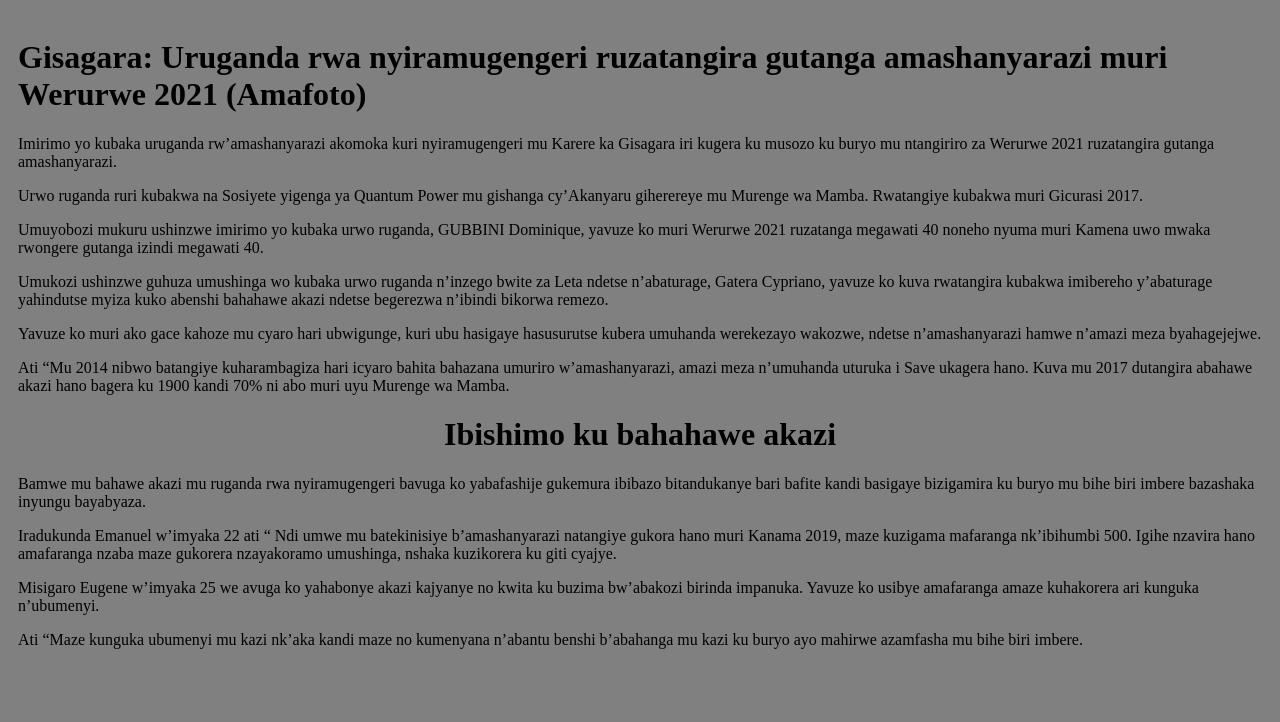
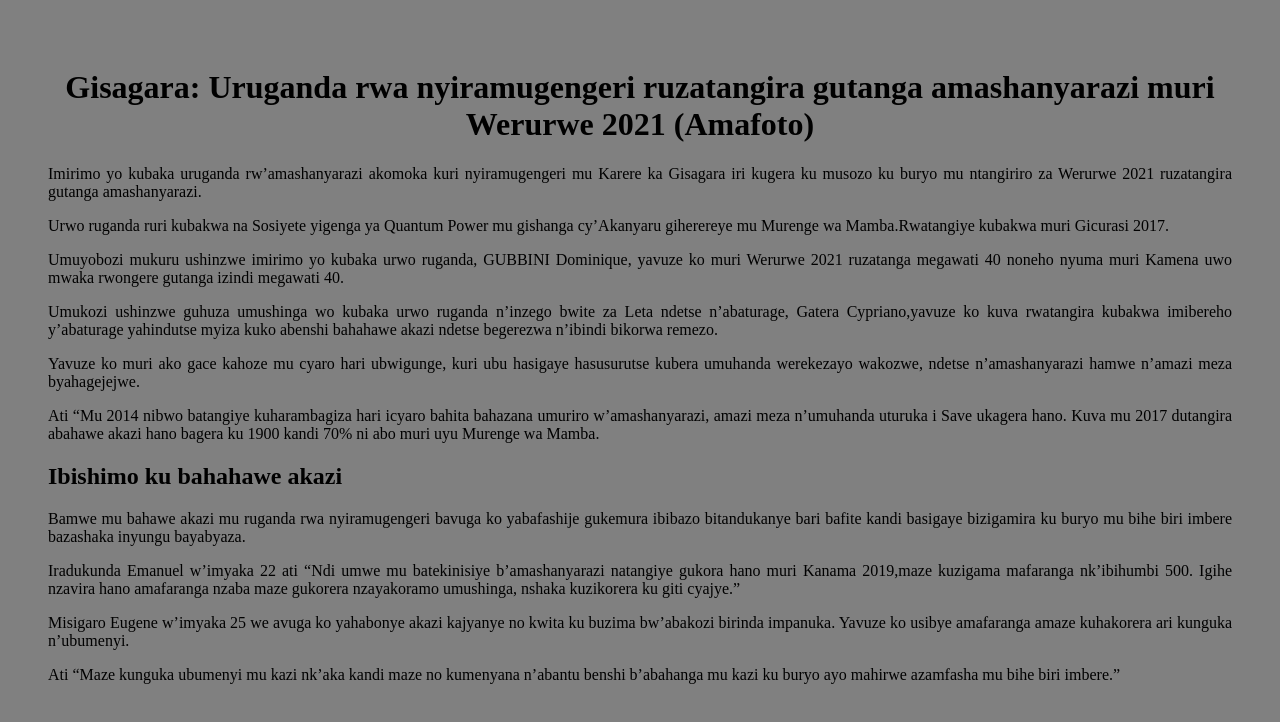
Before and after one commit to byinshi/html-tags, a plain HTML site: page webpage.html in a window 1280 px wide. Drawn offline with Linux system fonts and the light colour scheme.

Commit message:
Added style

```diff
--- a/webpage.html
+++ b/webpage.html
@@ -5,25 +5,23 @@
 
 	</head>
 
-	<body style="background-color:gray; padding:10px">
-		<h1 style="text-align:cnter">Gisagara: Uruganda rwa nyiramugengeri ruzatangira gutanga amashanyarazi muri Werurwe 2021 (Amafoto)</h1>
+	<body style="background-color:gray; padding:40px; text-align: justify">
+		<h1 style="text-align:center">Gisagara: Uruganda rwa nyiramugengeri ruzatangira gutanga amashanyarazi muri Werurwe 2021 		(Amafoto)</h1>
 		<p>Imirimo yo kubaka uruganda rw’amashanyarazi akomoka kuri nyiramugengeri mu Karere ka Gisagara iri kugera ku musozo ku buryo mu ntangiriro za Werurwe 2021 ruzatangira gutanga amashanyarazi.</p>
 
-		<p>Urwo ruganda ruri kubakwa na Sosiyete yigenga ya Quantum Power mu gishanga cy’Akanyaru giherereye mu Murenge wa Mamba. Rwatangiye kubakwa muri Gicurasi 2017.</p>
+		<p>Urwo ruganda ruri kubakwa na Sosiyete yigenga ya Quantum Power mu gishanga cy’Akanyaru giherereye mu Murenge wa Mamba.Rwatangiye kubakwa muri Gicurasi 2017.</p>
 		<p>Umuyobozi mukuru ushinzwe imirimo yo kubaka urwo ruganda, GUBBINI Dominique, yavuze ko muri Werurwe 2021 ruzatanga megawati 40 noneho nyuma muri Kamena uwo mwaka rwongere gutanga izindi megawati 40.</p>
-		<p>Umukozi ushinzwe guhuza umushinga wo kubaka urwo ruganda n’inzego bwite za Leta ndetse n’abaturage, Gatera Cypriano, yavuze ko kuva rwatangira kubakwa imibereho y’abaturage yahindutse myiza kuko abenshi bahahawe akazi ndetse begerezwa n’ibindi bikorwa remezo.</p>
+		<p>Umukozi ushinzwe guhuza umushinga wo kubaka urwo ruganda n’inzego bwite za Leta ndetse n’abaturage, Gatera Cypriano,yavuze ko kuva rwatangira kubakwa imibereho y’abaturage yahindutse myiza kuko abenshi bahahawe akazi ndetse begerezwa n’ibindi bikorwa remezo.</p>
 
 		<p>Yavuze ko muri ako gace kahoze mu cyaro hari ubwigunge, kuri ubu hasigaye hasusurutse kubera umuhanda werekezayo wakozwe, ndetse n’amashanyarazi hamwe n’amazi meza byahagejejwe.</p>
 
 		<p>Ati “Mu 2014 nibwo batangiye kuharambagiza hari icyaro bahita bahazana umuriro w’amashanyarazi, amazi meza n’umuhanda uturuka i Save ukagera hano. Kuva mu 2017 dutangira abahawe akazi hano bagera ku 1900 kandi 70% ni abo muri uyu Murenge wa Mamba.</p>
-		<h1 style= "text-align:center">Ibishimo ku bahahawe akazi</h1>
-<p>Bamwe mu bahawe akazi mu ruganda rwa nyiramugengeri bavuga ko yabafashije gukemura ibibazo bitandukanye bari bafite kandi basigaye bizigamira ku buryo mu bihe biri imbere bazashaka inyungu bayabyaza.</p>
-<p>Iradukunda Emanuel w’imyaka 22 ati “ Ndi umwe mu batekinisiye b’amashanyarazi natangiye gukora hano muri Kanama 2019, maze kuzigama mafaranga nk’ibihumbi 500. Igihe nzavira hano amafaranga nzaba maze gukorera nzayakoramo umushinga, nshaka kuzikorera ku giti cyajye.</p>
-<p>Misigaro Eugene w’imyaka 25 we avuga ko yahabonye akazi kajyanye no kwita ku buzima bw’abakozi birinda impanuka. Yavuze ko usibye amafaranga amaze kuhakorera ari kunguka n’ubumenyi.</p>
-<p>Ati “Maze kunguka ubumenyi mu kazi nk’aka kandi maze no kumenyana n’abantu benshi b’abahanga mu kazi ku buryo ayo mahirwe azamfasha mu bihe biri imbere.</p>
-
+		<h2 style= "text-align:left">Ibishimo ku bahahawe akazi</h2>
+		<p>Bamwe mu bahawe akazi mu ruganda rwa nyiramugengeri bavuga ko yabafashije gukemura ibibazo bitandukanye bari bafite kandi basigaye bizigamira ku buryo mu bihe biri imbere bazashaka inyungu bayabyaza.</p>
+		<p>Iradukunda Emanuel w’imyaka 22 ati <q>Ndi umwe mu batekinisiye b’amashanyarazi natangiye gukora hano muri Kanama 2019,maze kuzigama mafaranga nk’ibihumbi 500. Igihe nzavira hano amafaranga nzaba maze gukorera nzayakoramo umushinga, nshaka kuzikorera ku giti cyajye.</q></p>
+		<p>Misigaro Eugene w’imyaka 25 we avuga ko yahabonye akazi kajyanye no kwita ku buzima bw’abakozi birinda impanuka. Yavuze ko usibye amafaranga amaze kuhakorera ari kunguka n’ubumenyi.</p>
+		<p>Ati <q>Maze kunguka ubumenyi mu kazi nk’aka kandi maze no kumenyana n’abantu benshi b’abahanga mu kazi ku buryo ayo mahirwe azamfasha mu bihe biri imbere.</q></p>
 
 	</body>
 
-
 <html>
```
